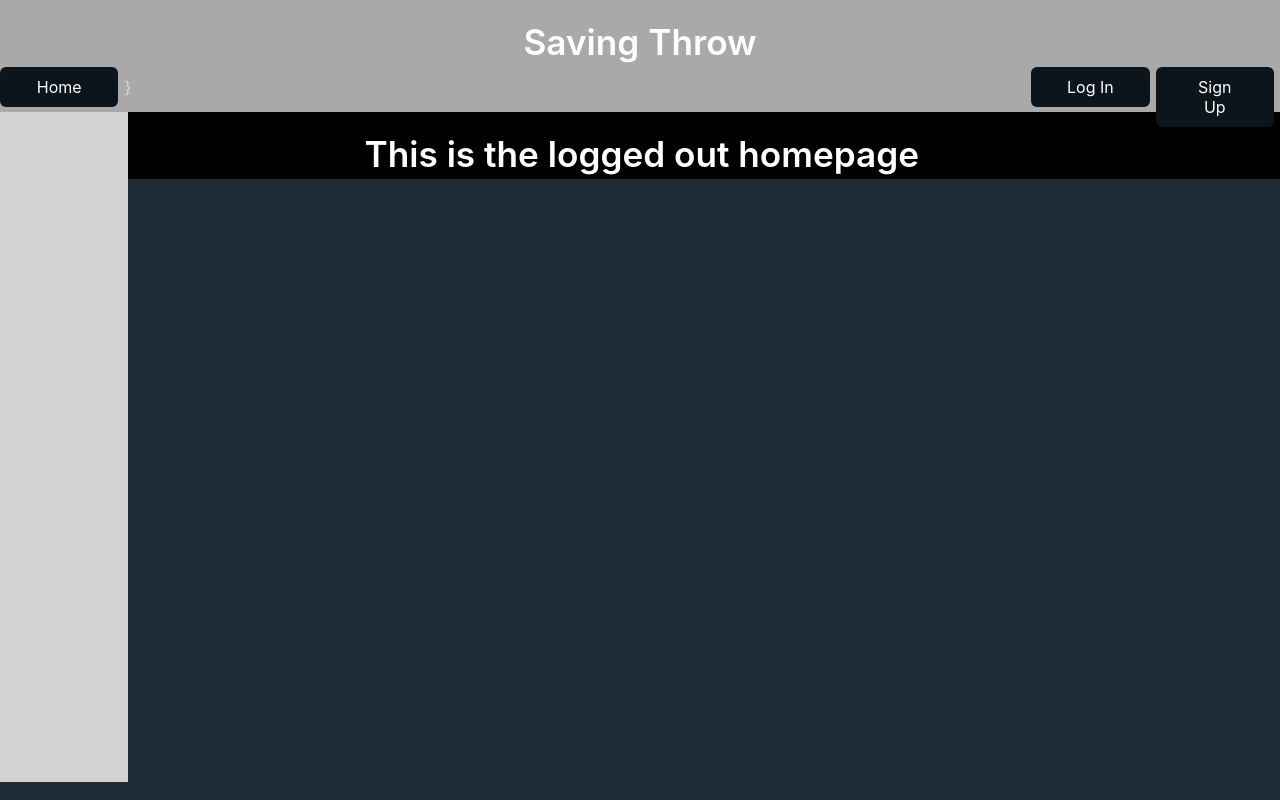
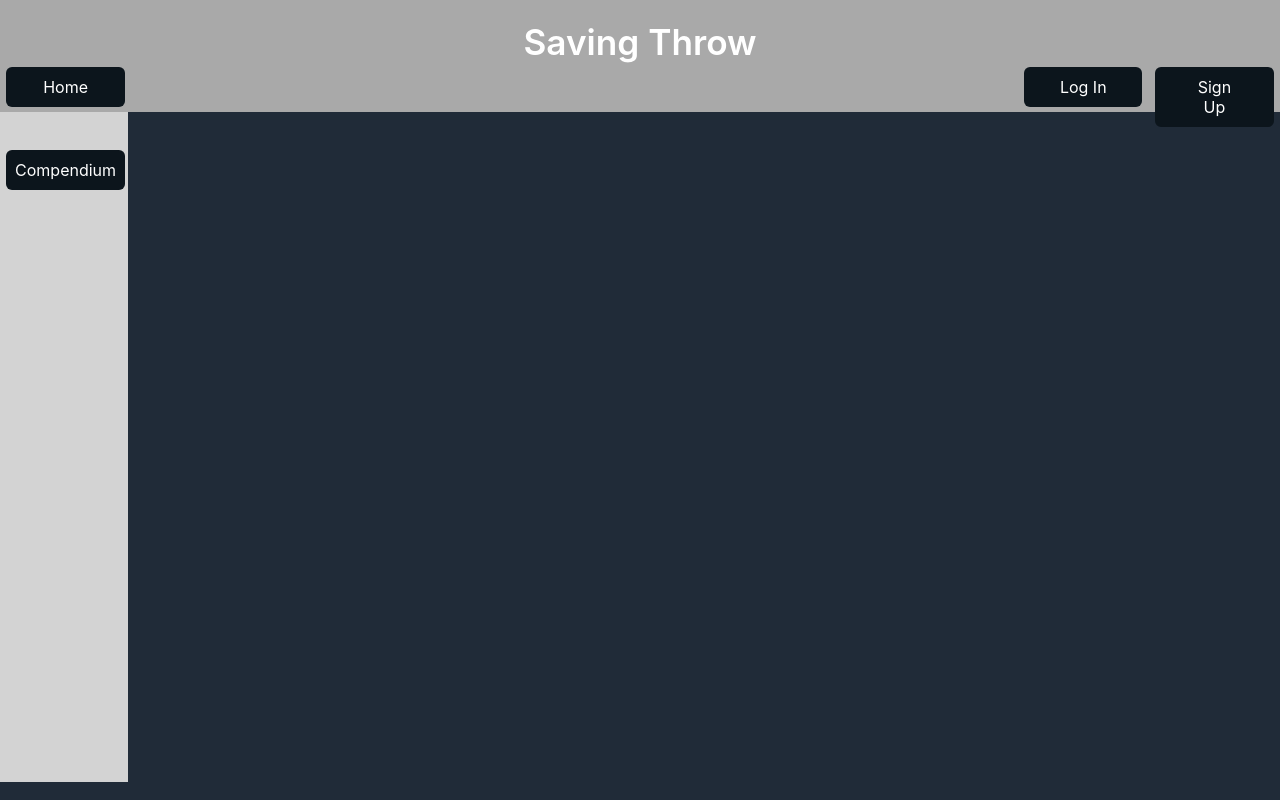
Before and after one commit to MBartl/Saving-Throw, a React (Create React App) app: page /campaigns in a window 1280 px wide. Before the commit this address led to /home. Built offline with nearby package versions, Linux system fonts and the light colour scheme; no server answers.

Commit message:
sidebar buttons, extrapolated url and header refactoring

```diff
--- a/src/App.css
+++ b/src/App.css
@@ -21,13 +21,23 @@ form {
   padding-top: 2em;
 }
 
-.actBtn {
-  float: right;
+button {
+  margin-right: 0.4em;
+  margin-left: 0.4em;
   width: 7.4em;
 }
 
-.settingsBtn {
-  width: 7.4em;
+.actBtn {
+  float: right;
+}
+
+.sideBtn {
+  padding: 10px 0;
+  margin-top: 1em;
+}
+
+#topSideBtn {
+  margin-top: 2.4em;
 }
 
 #header {
--- a/src/App.js
+++ b/src/App.js
@@ -5,6 +5,8 @@ import Header from './containers/Header'
 import Sidebar from './containers/Sidebar'
 import Spinner from './components/Spinner'
 import Body from './containers/Body'
+
+import { url } from './route'
 
 import { connect } from 'react-redux';
 
@@ -15,9 +17,8 @@ class App extends Component {
     const token = localStorage.getItem('token')
 
     if (token !== null) {
-      fetch('http://localhost:3000/api/auto_login', {
+      fetch(url + 'auto_login', {
         headers: {
-          'Content-Type': 'application/json',
           'Authorization': token
         }
       })
@@ -53,7 +54,7 @@ class App extends Component {
 
 const mapStateToProps = state => {
   return {
-    loadState: state.wait
+    loadState: state.loading
   }
 }
 
--- a/src/components/AccountButtons.js
+++ b/src/components/AccountButtons.js
@@ -17,7 +17,7 @@ class AccountButtons extends Component {
           this.props.user.currentUser === null ?
             <Fragment>
               <Link to='/home'>
-                <button className='settingsBtn'>Home</button>
+                <button>Home</button>
               </Link>
               <Link to='/signup'>
                 <button className='actBtn'>Sign Up</button>
@@ -29,7 +29,7 @@ class AccountButtons extends Component {
           :
           <Fragment>
             <Link to='/home'>
-              <button className='settingsBtn'>Home</button>
+              <button>Home</button>
             </Link>
             <Link to='/home'>
               <button onClick={this.logOut}
@@ -37,7 +37,6 @@ class AccountButtons extends Component {
             </Link>
             <button className='actBtn'>Settings</button>
           </Fragment>
-        }
         }
       </Fragment>
     );
@@ -47,7 +46,7 @@ class AccountButtons extends Component {
 
 const mapStateToProps = state => {
   return {
-    loadState: state.wait,
+    loadState: state.loading,
     user: state.user
   }
 }
@@ -59,8 +58,3 @@ const mapDispatchToProps = dispatch => {
     }
   }
 }
-
-export default connect(
-  mapStateToProps,
-  mapDispatchToProps
-)(AccountButtons);
--- /dev/null
+++ b/src/components/CampaignsHome.js
@@ -0,0 +1,27 @@
+import React, { Component } from 'react';
+
+import { url } from '../route'
+
+class CampaignsHome extends Component {
+
+  componentDidMount(){
+    const token = localStorage.getItem('token')
+
+    fetch(url + 'campaigns', {
+      headers: {
+        'Authorization': token
+      }
+    })
+  }
+
+  render() {
+    return (
+      <div>
+
+      </div>
+    );
+  }
+
+}
+
+export default CampaignsHome;
--- a/src/components/HomePage.js
+++ b/src/components/HomePage.js
@@ -6,7 +6,7 @@ class HomePage extends Component {
 
   render() {
     return (
-      <div style={{backgroundColor: 'black'}}>
+      <div>
         {this.props.user.currentUser ?
 
           <h1>Welcome {this.props.user.currentUser.username}</h1> :
--- a/src/containers/Body.js
+++ b/src/containers/Body.js
@@ -4,6 +4,7 @@ import { Switch, Redirect, Route, withRouter } from 'react-router-dom';
 import HomePage from '../components/HomePage';
 import SignUpForm from '../components/SignUpForm';
 import LogInForm from '../components/LogInForm';
+import CampaignsHome from '../components/CampaignsHome';
 
 import { connect } from 'react-redux';
 
@@ -46,6 +47,12 @@ class Body extends Component {
             <Route path='/signup' render={(routerProps) => {
               return <SignUpForm logIn={this.logIn} {...routerProps} />
             }} />
+            <Route path='/campaigns' render={(routerProps) => {
+              return <CampaignsHome logIn={this.logIn} {...routerProps} />
+            }} />
+            <Route path='/characters' render={(routerProps) => {
+              return <SignUpForm logIn={this.logIn} {...routerProps} />
+            }} />
             <Redirect from='/' to='/home' />
           </Switch>
         </div>
--- a/src/containers/Header.js
+++ b/src/containers/Header.js
@@ -1,17 +1,66 @@
-import React, { Component } from 'react';
-import AccountButtons from '../components/AccountButtons'
+import React, { Component, Fragment } from 'react';
+
+import { Link } from 'react-router-dom';
+import { connect } from 'react-redux';
 
 class Header extends Component {
+
+  logOut = () => {
+    this.props.logOut(this.props.user)
+    localStorage.removeItem("token")
+  }
 
   render() {
     return (
       <div id='header'>
         <h1>Saving Throw</h1>
-        <AccountButtons />
+        { this.props.loadState.loading ? null :
+          this.props.user.currentUser === null ?
+            <Fragment>
+              <Link to='/home'>
+                <button>Home</button>
+              </Link>
+              <Link to='/signup'>
+                <button className='actBtn'>Sign Up</button>
+              </Link>
+              <Link to='/login'>
+                <button className='actBtn'>Log In</button>
+              </Link>
+            </Fragment>
+          :
+          <Fragment>
+            <Link to='/home'>
+              <button>Home</button>
+            </Link>
+            <Link to='/home'>
+              <button onClick={this.logOut}
+              className='actBtn'>Log Out</button>
+            </Link>
+            <button className='actBtn'>Settings</button>
+          </Fragment>
+        }
       </div>
     );
   }
 
 }
 
-export default Header;
+const mapStateToProps = state => {
+  return {
+    loadState: state.loading,
+    user: state.user
+  }
+}
+
+const mapDispatchToProps = dispatch => {
+  return {
+    logOut: (token) => {
+      dispatch({type: 'LOG_OUT', payload: token})
+    }
+  }
+}
+
+export default connect(
+  mapStateToProps,
+  mapDispatchToProps
+)(Header);
--- a/src/containers/Sidebar.js
+++ b/src/containers/Sidebar.js
@@ -1,15 +1,46 @@
-import React, { Component } from 'react';
+import React, { Component, Fragment } from 'react';
+
+import { Link } from 'react-router-dom';
+import { connect } from 'react-redux';
 
 class Sidebar extends Component {
 
   render() {
     return (
       <div id='sidebar'>
-
+        { this.props.loadState.loading ? null :
+          this.props.user.currentUser ?
+            <Fragment>
+              <Link to='/campaigns'>
+                <button id='topSideBtn'
+                className='sideBtn'>Campaigns</button>
+              </Link>
+              <Link to='/characters'>
+                <button className='sideBtn'>Characters</button>
+              </Link>
+            </Fragment> :
+            <Fragment>
+              <br />
+            </Fragment>
+        }
+        { this.props.loadState.loading ? null :
+        <Link to='/'>
+          <button className='sideBtn'>Compendium</button>
+        </Link>
+        }
       </div>
     );
   }
 
 }
 
-export default Sidebar;
+const mapStateToProps = state => {
+  return {
+    loadState: state.loading,
+    user: state.user
+  }
+}
+
+export default connect(
+  mapStateToProps
+)(Sidebar);
--- a/src/reducers/rootReducer.js
+++ b/src/reducers/rootReducer.js
@@ -3,7 +3,7 @@ import loadingReducer from './loadingReducer';
 import userReducer from './userReducer';
 
 const rootReducer = () => combineReducers({
-  wait: loadingReducer,
+  loading: loadingReducer,
   user: userReducer
 });
 
--- /dev/null
+++ b/src/route.js
@@ -0,0 +1 @@
+export const url = 'http://localhost:3000/api/'
```
